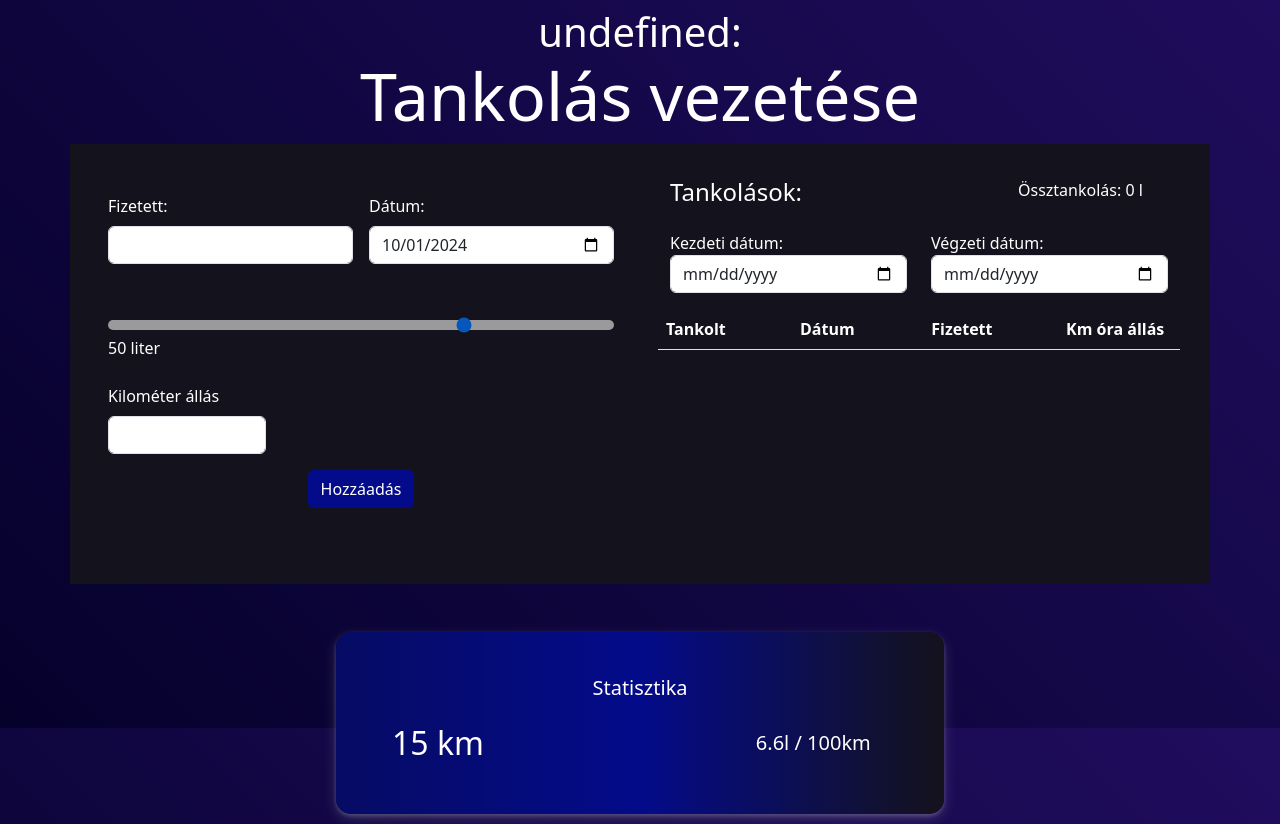
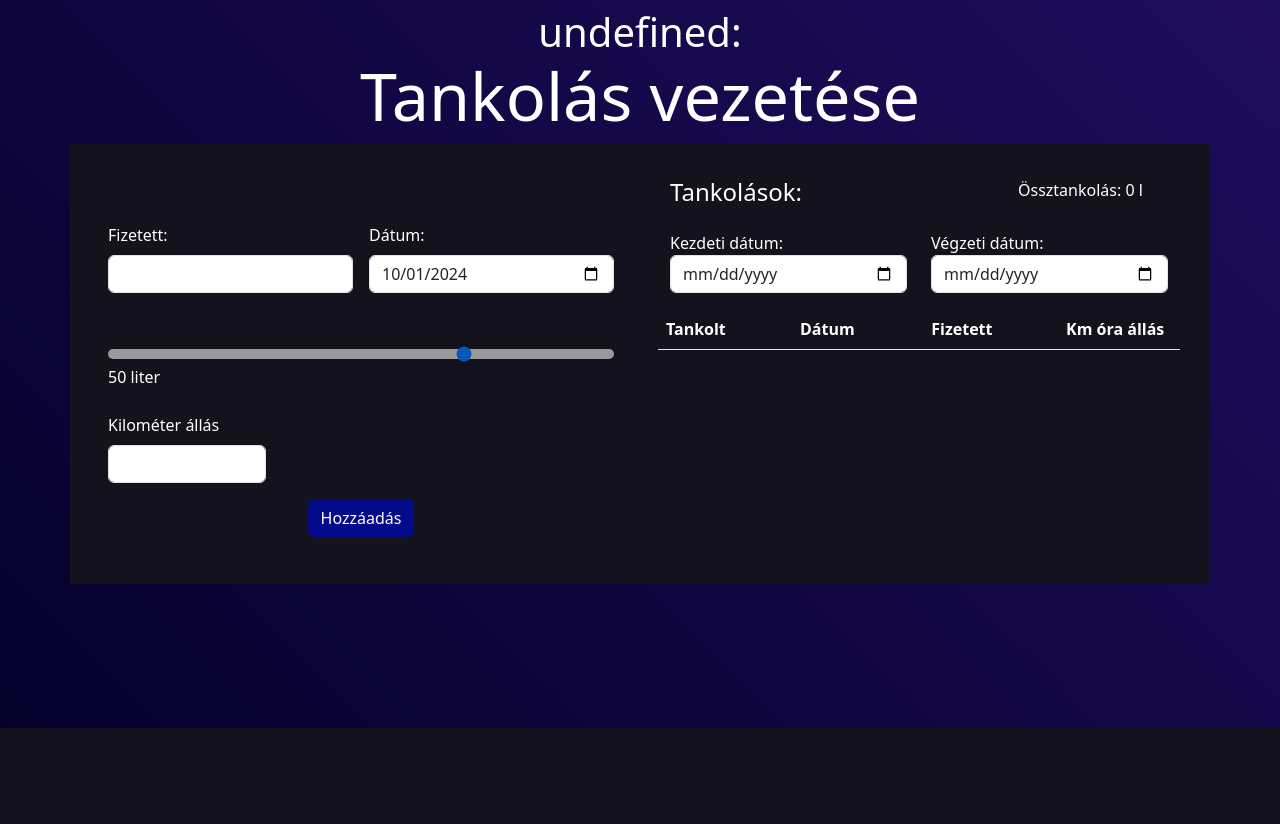
Before and after one commit to budaizalan/undefined, a PHP site: page /feladat2.html in a window 1280 px wide. Shown: the part 72-896 px from the top of the page. After the commit the page ends 800 px from the top, so only its background shows below. Run offline with PHP 8.4, Linux system fonts and the light colour scheme; lists and menus that the app fills with data are empty.

Commit message:
tsconfig.json error fix

```diff
--- a/feladat2.html
+++ b/feladat2.html
@@ -46,9 +46,8 @@
       <h1 class="text-center" style="font-size: calc(2rem + 2.7vw)">Tankolás vezetése</h1>
     </div>
     <div class="container">
-      <div class="row">
-
-        <div class="col-6 holder mt-3">
+      <div class="row tank-row">
+        <div class="col-lg-12 col-xl-6 holder mt-3">
           <form class="row g-3">
             <div class="col-md-6">
               <label for="fizetett" class="form-label">Fizetett:</label>
@@ -56,7 +55,7 @@
             </div>
             <div class="col-md-6">
               <label for="inputDate" class="form-label">Dátum:</label>
-              <input type="date" class="form-control" id="inputDate" >
+              <input type="date" class="form-control" id="inputDate">
             </div>
             <div class="col-md-4 slidecontainer mt-5">
               <input type="range" min="1" max="70" value="50" class="slider" id="Beza">
@@ -72,7 +71,7 @@
           </form>
 
         </div>
-    <div class="col-6 holder mt-3">
+        <div class="col-lg-12 col-xl-6 holder mt-3">
           <div class="row">
             <div class="col-12 col-md-6">
               <h4>Tankolások:</h4>
@@ -103,11 +102,7 @@
         </div>
       </div>
     </div>
-</div>
-
-
-    </div>
-    <div class="container-fluid mt-5">
+    <!-- <div class="container-fluid mt-5">
       <div class="col-6 mx-auto">
         <div class="card l-bg-blue-dark">
           <div class="card-statistic-3 p-4">
@@ -127,7 +122,7 @@
           </div>
         </div>
       </div>
-    </div>
+    </div> -->
   </section>
 
 
--- a/public/Tankage.js
+++ b/public/Tankage.js
@@ -1,5 +1,8 @@
-"use strict";
 export default class Tankage {
+    fuel_amount;
+    date_full;
+    cost;
+    km_meter_status;
     constructor(_fuel_amount, _date, _cost, _km_meter_status) {
         this.fuel_amount = +_fuel_amount;
         this.date_full = _date;
--- a/public/app.js
+++ b/public/app.js
@@ -1,4 +1,3 @@
-"use strict";
 import Tankage from "./Tankage.js";
 const cost = document.getElementById("fizetett");
 const inputDateElement = document.getElementById("inputDate");
--- a/src/app.ts
+++ b/src/app.ts
@@ -1,4 +1,4 @@
-import Tankage from "./Tankage";
+import Tankage from "./Tankage.js";
 
 const cost = document.getElementById("fizetett") as HTMLInputElement | null;
 const inputDateElement = document.getElementById("inputDate") as HTMLInputElement | null;
--- a/style.css
+++ b/style.css
@@ -535,3 +535,9 @@ td,th{
   border-radius: 20px;
   object-fit: cover;
 }
+
+.tank-row{
+  display: flex;
+  flex-wrap: wrap;
+  align-items: center;
+}
--- a/tsconfig.json
+++ b/tsconfig.json
@@ -11,7 +11,7 @@
     // "disableReferencedProjectLoad": true,             /* Reduce the number of projects loaded automatically by TypeScript. */
 
     /* Language and Environment */
-    "target": "ES2021",                                  /* Set the JavaScript language version for emitted JavaScript and include compatible library declarations. */
+    "target": "ES2022",                                  /* Set the JavaScript language version for emitted JavaScript and include compatible library declarations. */
     // "lib": [],                                        /* Specify a set of bundled library declaration files that describe the target runtime environment. */
     // "jsx": "preserve",                                /* Specify what JSX code is generated. */
     // "experimentalDecorators": true,                   /* Enable experimental support for legacy experimental decorators. */
@@ -25,7 +25,7 @@
     // "moduleDetection": "auto",                        /* Control what method is used to detect module-format JS files. */
 
     /* Modules */
-    "module": "commonjs",                                /* Specify what module code is generated. */
+    "module": "ES2022",                                /* Specify what module code is generated. */
     "rootDir": "./src",                                  /* Specify the root folder within your source files. */
     // "moduleResolution": "node10",                     /* Specify how TypeScript looks up a file from a given module specifier. */
     // "baseUrl": "./",                                  /* Specify the base directory to resolve non-relative module names. */
```
Lines whose indentation alone changed are shown as unchanged.
